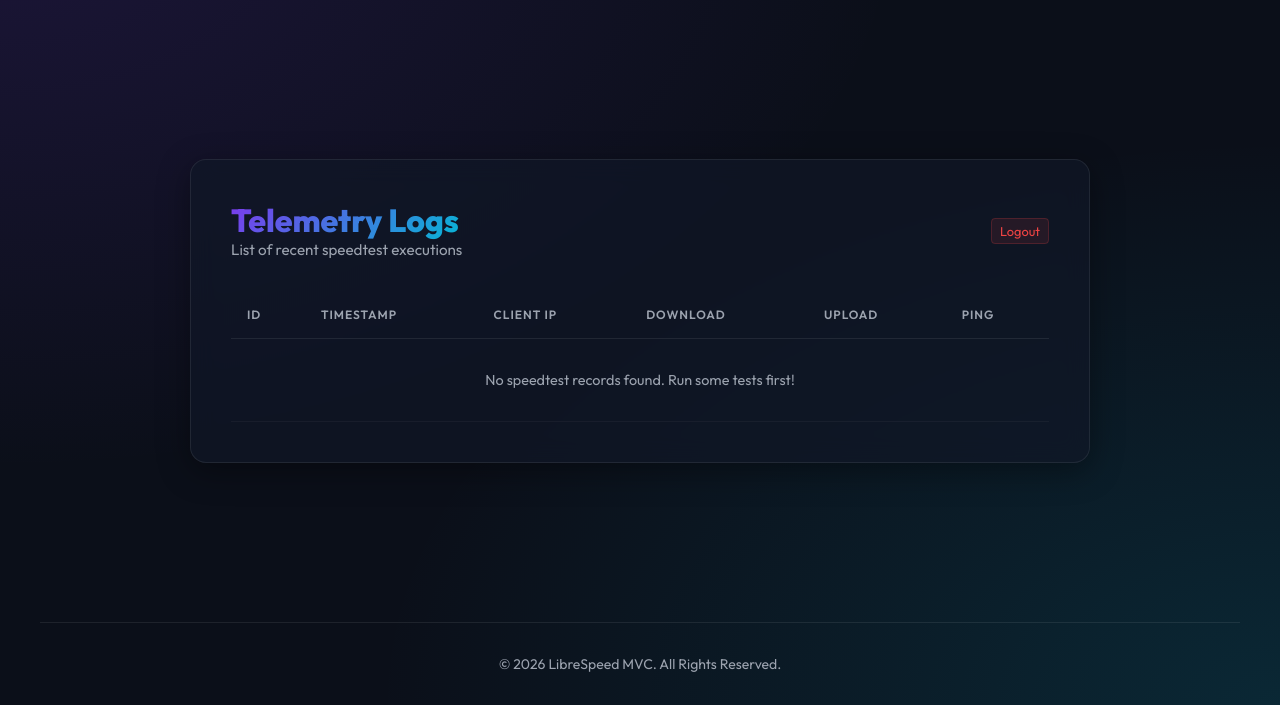
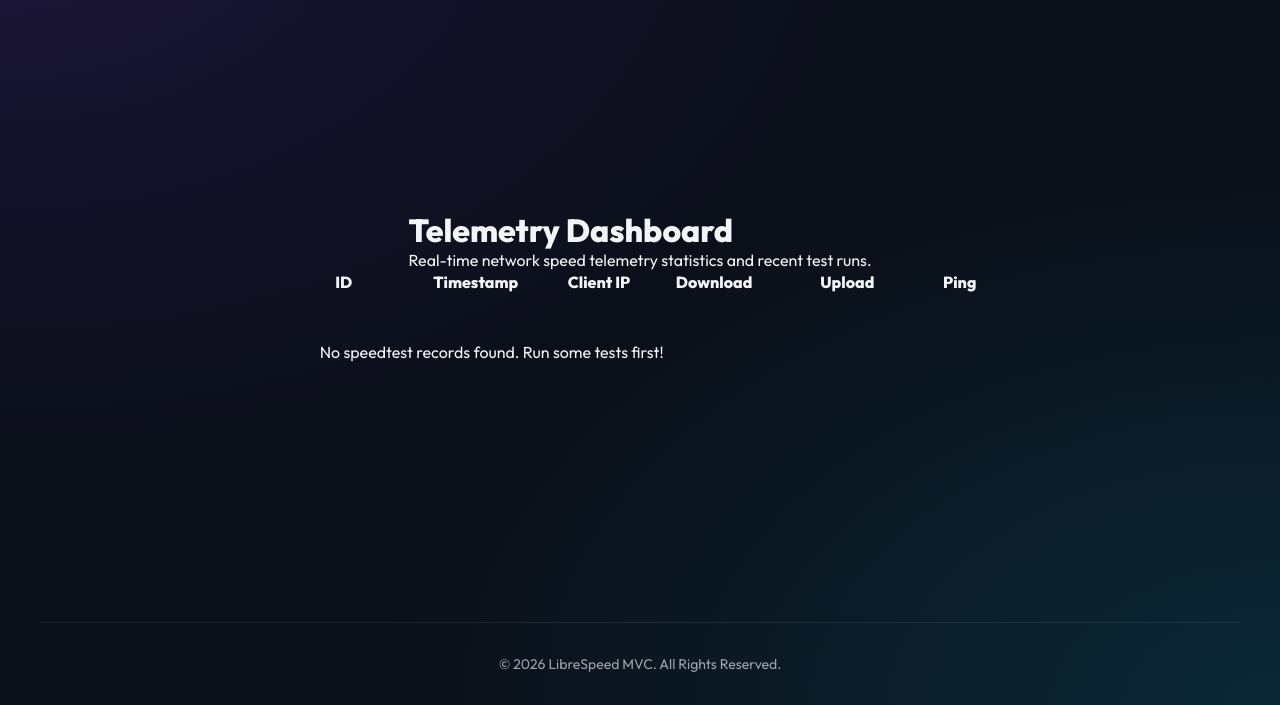
Before and after one commit to dyzulk/libre-speedtest-mvc, a PHP site: template app/Views/stats.php in a window 1280 px wide. Shown: the part 95-800 px from the top of the page. Run offline with PHP 8.4, Linux system fonts and the light colour scheme; the template is opened without the code that fills it, so the values that code supplies are empty.

Commit message:
Redesign telemetry admin pages with Vercel-like vanilla CSS dark theme

```diff
--- a/app/Controllers/TelemetryController.php
+++ b/app/Controllers/TelemetryController.php
@@ -96,9 +96,11 @@ class TelemetryController extends Controller
     public function stats(): void
     {
         $results = Telemetry::getLatest();
+        $summary = Telemetry::getSummaryStats();
         $this->render('stats', [
             'title' => 'Telemetry Logs',
-            'results' => $results
+            'results' => $results,
+            'summary' => $summary
         ]);
     }
 }
--- a/app/Views/layout/main.php
+++ b/app/Views/layout/main.php
@@ -1,9 +1,20 @@
+<?php
+$isAdmin = isset($title) && (
+    strpos($title, 'Telemetry') !== false ||
+    strpos($title, 'Result') !== false ||
+    strpos($title, 'Login') !== false ||
+    strpos($title, 'Error') !== false
+);
+?>
 <!DOCTYPE html>
 <html lang="en">
 <head>
     <meta charset="UTF-8">
     <meta name="viewport" content="width=device-width, initial-scale=1.0">
     <title><?php echo isset($title) ? htmlspecialchars($title) : 'LibreSpeed MVC'; ?></title>
+    <?php if ($isAdmin): ?>
+        <link rel="stylesheet" href="/assets/css/admin.css">
+    <?php else: ?>
         <link rel="preconnect" href="https://fonts.googleapis.com">
         <link rel="preconnect" href="https://fonts.gstatic.com" crossorigin>
         <link href="https://fonts.googleapis.com/css2?family=Outfit:wght@300;400;600;800&display=swap" rel="stylesheet">
@@ -72,8 +83,6 @@
                 color: var(--text-primary);
             }
 
-
-
             main {
                 flex: 1;
                 width: 100%;
@@ -107,8 +116,49 @@
                 box-shadow: 0 8px 32px 0 rgba(0, 0, 0, 0.37);
             }
         </style>
+    <?php endif; ?>
 </head>
-<body>
+<body class="<?php echo $isAdmin ? 'admin-body' : ''; ?>">
+    <?php if ($isAdmin): ?>
+        <?php
+        $isLoggedIn = false;
+        if (session_status() === PHP_SESSION_NONE) {
+            session_start();
+        }
+        if (isset($_SESSION['logged']) && $_SESSION['logged'] === true) {
+            $isLoggedIn = true;
+        }
+        $isLoginPage = isset($title) && strpos($title, 'Login') !== false;
+        ?>
+        <?php if (!$isLoginPage): ?>
+            <header class="admin-header">
+                <div class="header-container">
+                    <a href="/" class="logo-link">
+                        <span class="logo-symbol"></span>
+                        LibreSpeed
+                    </a>
+                    <nav class="admin-nav">
+                        <a href="/" id="nav-home">Home</a>
+                        <a href="/stats" class="<?php echo (isset($title) && strpos($title, 'Logs') !== false) ? 'active' : ''; ?>">Stats</a>
+                        <?php if ($isLoggedIn): ?>
+                            <a href="/logout" class="btn-logout">Logout</a>
+                        <?php endif; ?>
+                    </nav>
+                </div>
+            </header>
+        <?php endif; ?>
+
+        <main class="admin-main">
+            <?php echo $content; ?>
+        </main>
+
+        <footer class="admin-footer">
+            <div class="footer-container">
+                <p>&copy; <?php echo date('Y'); ?> LibreSpeed. Built on Vercel style.</p>
+                <p>Vanilla CSS</p>
+            </div>
+        </footer>
+    <?php else: ?>
         <header>
             <a href="/" class="logo" id="header-logo">LibreSpeed MVC</a>
             <nav>
@@ -124,5 +174,6 @@
         <footer>
             <p>&copy; <?php echo date('Y'); ?> LibreSpeed MVC. All Rights Reserved.</p>
         </footer>
+    <?php endif; ?>
 </body>
 </html>
--- a/app/Views/stats.php
+++ b/app/Views/stats.php
@@ -1,123 +1,72 @@
-<style>
-    .stats-card {
-        width: 100%;
-        max-width: 900px;
-    }
+<div class="page-header">
+    <h1>Telemetry Dashboard</h1>
+    <p>Real-time network speed telemetry statistics and recent test runs.</p>
+</div>
 
-    .stats-header {
-        margin-bottom: 2rem;
-        display: flex;
-        justify-content: space-between;
-        align-items: center;
-    }
-
-    .stats-header h1 {
-        font-size: 2rem;
-        background: var(--gradient);
-        -webkit-background-clip: text;
-        -webkit-text-fill-color: transparent;
-        font-weight: 800;
-    }
-
-    .stats-header p {
-        color: var(--text-secondary);
-        font-size: 0.95rem;
-    }
-
-    .table-container {
-        width: 100%;
-        overflow-x: auto;
-    }
-
-    table {
-        width: 100%;
-        border-collapse: collapse;
-        text-align: left;
-        font-size: 0.9rem;
-    }
-
-    th {
-        color: var(--text-secondary);
-        font-weight: 600;
-        text-transform: uppercase;
-        font-size: 0.75rem;
-        letter-spacing: 1px;
-        padding: 1rem;
-        border-bottom: 1px solid var(--border-color);
-    }
-
-    td {
-        padding: 1rem;
-        border-bottom: 1px solid rgba(255, 255, 255, 0.04);
-        color: var(--text-primary);
-    }
-
-    tr:hover td {
-        background: rgba(255, 255, 255, 0.01);
-    }
-
-    .badge {
-        background: rgba(255, 255, 255, 0.05);
-        border: 1px solid var(--border-color);
-        padding: 0.25rem 0.5rem;
-        border-radius: 4px;
-        font-size: 0.8rem;
-        color: var(--accent-secondary);
-        text-decoration: none;
-    }
-
-    .badge:hover {
-        background: var(--gradient);
-        color: white;
-        border-color: transparent;
-    }
-</style>
-
-<div class="glass-card stats-card">
-    <div class="stats-header">
-        <div>
-            <h1>Telemetry Logs</h1>
-            <p>List of recent speedtest executions</p>
+<?php if (isset($summary)): ?>
+    <div class="stats-summary-grid">
+        <div class="summary-card">
+            <span class="summary-label">Total Runs</span>
+            <span class="summary-value"><?php echo number_format($summary['total_tests']); ?></span>
         </div>
-        <div>
-            <a href="/logout" class="badge" style="background: rgba(239, 68, 68, 0.1); border-color: rgba(239, 68, 68, 0.2); color: #ef4444;">
-                Logout
-            </a>
+        <div class="summary-card">
+            <span class="summary-label">Avg Download</span>
+            <span class="summary-value"><?php echo number_format($summary['avg_dl'], 2); ?> <span>Mbps</span></span>
+        </div>
+        <div class="summary-card">
+            <span class="summary-label">Avg Upload</span>
+            <span class="summary-value"><?php echo number_format($summary['avg_ul'], 2); ?> <span>Mbps</span></span>
+        </div>
+        <div class="summary-card">
+            <span class="summary-label">Avg Latency</span>
+            <span class="summary-value"><?php echo number_format($summary['avg_ping'], 1); ?> <span>ms</span></span>
         </div>
     </div>
+<?php endif; ?>
 
-    <div class="table-container">
-        <table>
+<div class="vercel-card" style="padding: 0;">
+    <div class="table-wrapper" style="border: none;">
+        <table class="vercel-table">
             <thead>
                 <tr>
-                    <th>ID</th>
-                    <th>Timestamp</th>
+                    <th style="width: 80px;">ID</th>
+                    <th style="width: 180px;">Timestamp</th>
                     <th>Client IP</th>
-                    <th>Download</th>
-                    <th>Upload</th>
-                    <th>Ping</th>
+                    <th style="text-align: right; width: 120px;">Download</th>
+                    <th style="text-align: right; width: 120px;">Upload</th>
+                    <th style="text-align: right; width: 100px;">Ping</th>
                 </tr>
             </thead>
             <tbody>
                 <?php if (empty($results)): ?>
                     <tr>
-                        <td colspan="6" style="text-align: center; color: var(--text-secondary); padding: 2rem;">No speedtest records found. Run some tests first!</td>
+                        <td colspan="6" class="text-center text-secondary" style="padding: 3rem 1rem;">
+                            No speedtest records found. Run some tests first!
+                        </td>
                     </tr>
                 <?php else: ?>
                     <?php foreach ($results as $row): ?>
                         <tr>
                             <td>
-                                <a href="/results/<?php echo htmlspecialchars($row['id']); ?>" class="badge">
+                                <a href="/results/<?php echo htmlspecialchars($row['id']); ?>" class="vercel-badge vercel-badge-id">
                                     #<?php echo htmlspecialchars($row['id']); ?>
                                 </a>
                             </td>
-                            <td style="white-space: nowrap; color: var(--text-secondary);"><?php echo htmlspecialchars($row['timestamp']); ?></td>
-                            <td style="max-width: 200px; overflow: hidden; text-overflow: ellipsis; white-space: nowrap;">
+                            <td class="font-mono text-secondary" style="white-space: nowrap;">
+                                <?php echo htmlspecialchars($row['timestamp']); ?>
+                            </td>
+                            <td class="font-mono" style="max-width: 250px; overflow: hidden; text-overflow: ellipsis; white-space: nowrap;">
                                 <?php echo htmlspecialchars($row['ip']); ?>
                             </td>
-                            <td><strong><?php echo htmlspecialchars($row['dl']); ?></strong> Mbps</td>
-                            <td><strong><?php echo htmlspecialchars($row['ul']); ?></strong> Mbps</td>
-                            <td><strong><?php echo htmlspecialchars($row['ping']); ?></strong> ms</td>
+                            <td class="font-mono" style="text-align: right; font-weight: 600;">
+                                <?php echo htmlspecialchars($row['dl']); ?> <span style="font-weight: 400; color: var(--text-muted-admin); font-size: 0.8rem;">Mbps</span>
+                            </td>
+                            <td class="font-mono" style="text-align: right; font-weight: 600;">
+                                <?php echo htmlspecialchars($row['ul']); ?> <span style="font-weight: 400; color: var(--text-muted-admin); font-size: 0.8rem;">Mbps</span>
+                            </td>
+                            <td class="font-mono" style="text-align: right; font-weight: 600;">
+                                <?php echo htmlspecialchars($row['ping']); ?> <span style="font-weight: 400; color: var(--text-muted-admin); font-size: 0.8rem;">ms</span>
+                            </td>
                         </tr>
                     <?php endforeach; ?>
                 <?php endif; ?>
```
Also changed, not shown: app/Models/Telemetry.php (+35 -0 lines), app/Views/result.php (+43 -129 lines), app/Views/stats_error.php (+17 -47 lines), app/Views/stats_login.php (+15 -95 lines), public/assets/css/admin.css (added). Lines whose indentation alone changed are shown as unchanged.
